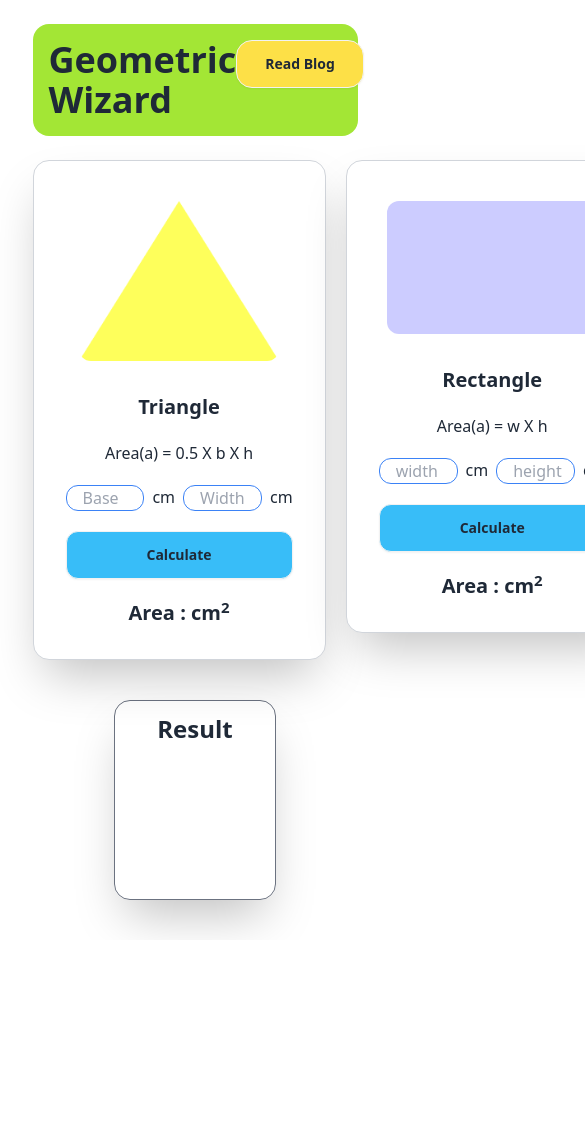
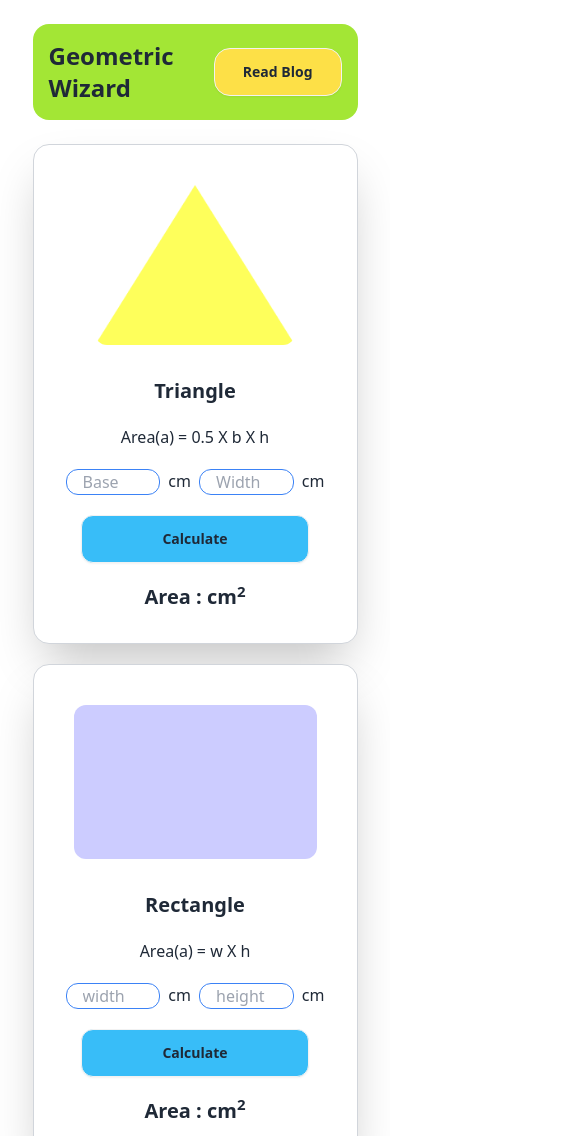
Before and after one commit to alifhossain07/geometric-wizard-javascript, a plain HTML site: page index.html in a window 390 px wide. Shown: the top 1136 px of the page, 585 px wide, since content can reach past the window. Before the commit the page ends 940 px from the top, so only its background shows below. Drawn offline with nearby package versions, Linux system fonts and the light colour scheme.

Commit message:
Basic Responsive

```diff
--- a/index.html
+++ b/index.html
@@ -13,14 +13,14 @@
 </head>
 <body class="w-10/12  mx-auto ">
     <header>
-        <div class="bg-lime-400 rounded-2xl p-4 mt-6 flex justify-between">
-            <h1 class=" font-semibold  text-4xl ">Geometric Wizard</h1>
+        <div class="bg-lime-400 rounded-2xl p-4 mt-6 flex items-center justify-between mx-auto">
+            <h1 class=" font-semibold text-2xl lg:text-4xl ">Geometric Wizard</h1>
         <button class="btn bg-yellow-300 px-7 rounded-2xl hover:bg-sky-400">Read Blog</button>
         </div>
     </header>
     <section>
         <!-- Shapes Section -->
-        <div class="flex gap-5 mt-6">
+        <div class="flex flex-col lg:flex-row gap-5 mt-6">
             <!-- Triangle -->
             <div>
                 <div class="card w-full shadow-2xl border border-gray-300 bg-base-100 ">
@@ -96,7 +96,7 @@
     </section>
     <!-- Result Section -->
     <section>
-        <div class="mt-10 mx-auto border border-gray-500 rounded-2xl w-2/4 h-[200px] mb-10 shadow-2xl ">
+        <div class="mt-10 mx-auto border border-gray-500 rounded-2xl  lg:h-[200px] h-[400px] w-[300px]  mb-10 shadow-2xl ">
             <h1 class="text-center mt-3 text-2xl font-semibold">Result</h1>
             <p> </p>
         </div>
```
